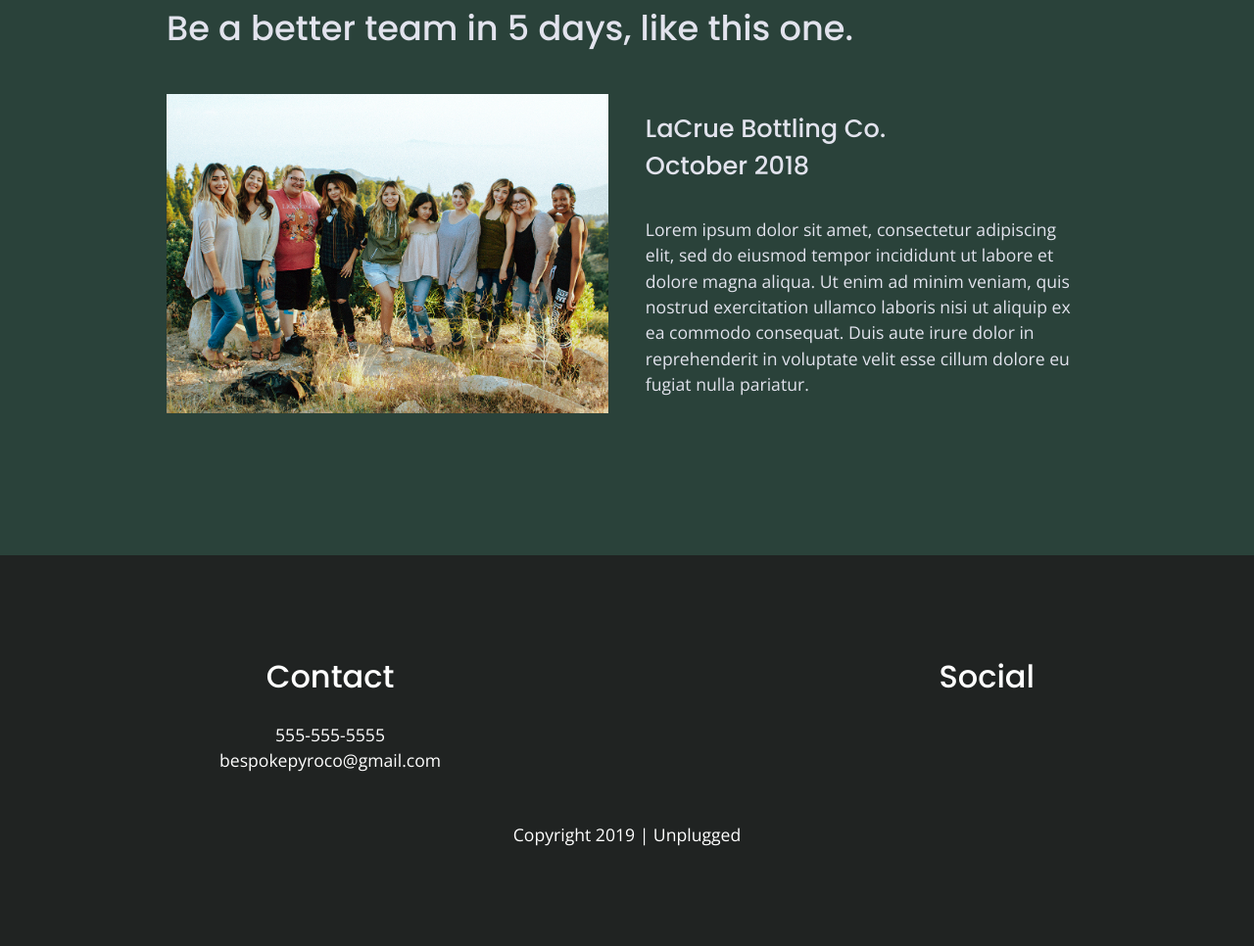
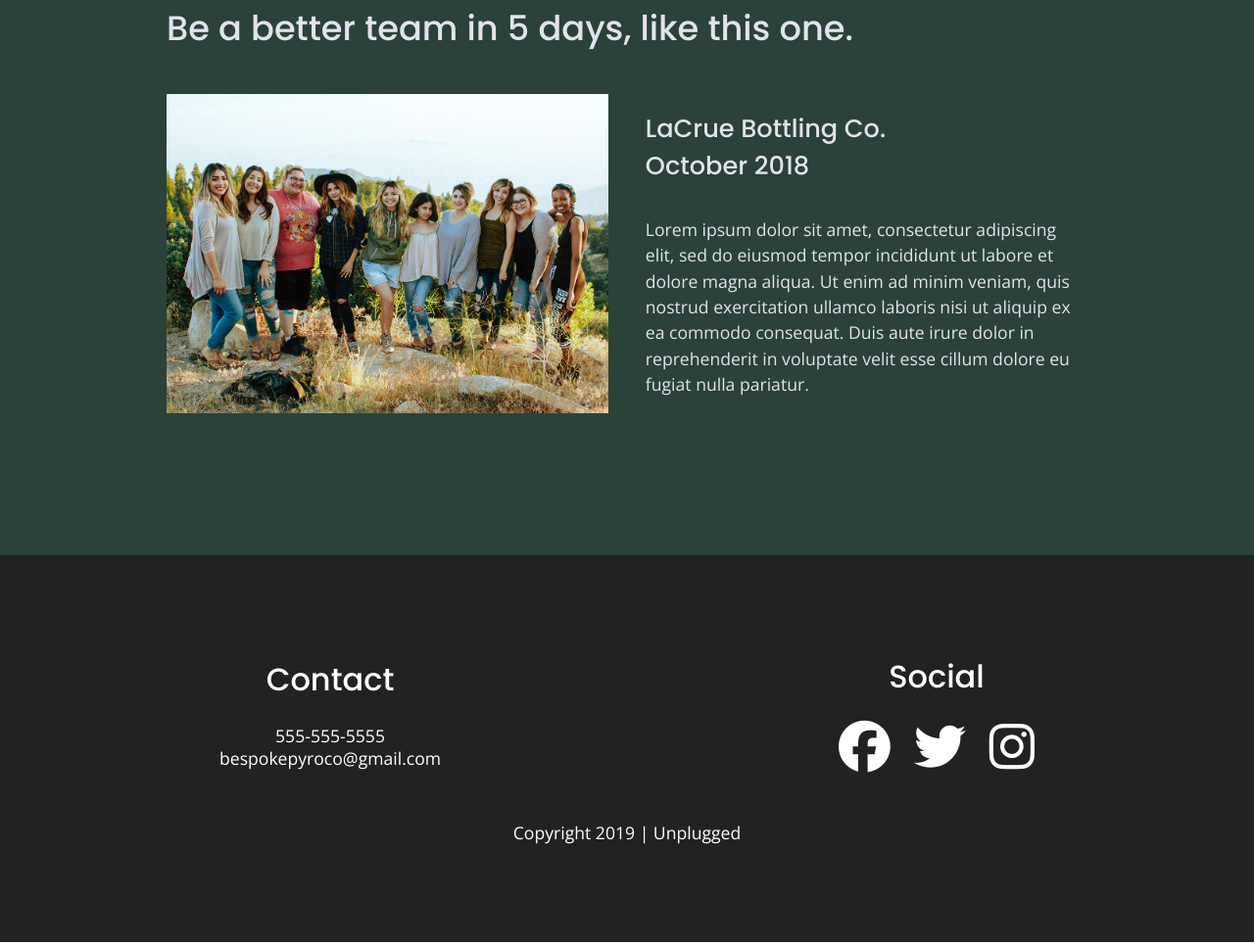
Before and after one commit to amelita-l/bespoke-pyro-co, a website built with Parcel: page index.html in a window 1280 px wide. Shown: the part 2022-2988 px from the top of the page at 98% size. Built offline with nearby package versions, Linux system fonts and the light colour scheme.

Commit message:
Styled icons

```diff
--- a/css/main.css
+++ b/css/main.css
@@ -258,6 +258,11 @@ footer .social-icons {
   display: flex;
   justify-content: space-around;
   align-items: center;
+}
+
+footer .social-icons i {
+  color: white;
+  font-size: 3em;
 }
 
 footer .social-icons p {
@@ -714,15 +719,27 @@ footer .content-wrapper {
   margin: 100px 0;
 }
 
-.footer-content {
-  display: flex;
-  justify-content: space-between;
-  align-items: flex-start;
+footer .footer-content {
+    display: flex;
+    justify-content: space-between;
+    align-items: center;
+    flex-direction: row;
 }
+
+ footer p {
+      line-height: 1.285;
+  }
+
+footer .social-icons {
+    width: 12.5em;
+    justify-content: space-between;
+  }
+
 
 footer .social {
   padding: 0;
   margin: 0;
+  justify-content: space-between;
 }
 
 footer .contact {
@@ -732,7 +749,14 @@ footer .contact {
 footer .copyright {
   margin-bottom: 0;
   padding-bottom: 0;
+  width: 100%;
 }
+
+  footer h4 {
+    font-size: 1.5em;
+  }
+
+
 
 /****** ABOUT PAGE ******/
 
--- a/index.html
+++ b/index.html
@@ -160,9 +160,15 @@
         <div class="social">
           <h4>Social</h4>
           <div class="social-icons">
-            <p><a href="https://www.facebook.com/aaaamelita" target="_blank"></a></p>
-            <p><a href="https://www.twitter.com/bespokepyroco" target="_blank"></a></p>
-            <p><a href="https://www.instagram.com/bespoke_pyro_co/" target="_blank"></a></p>
+            <p>
+              <a href="https://www.facebook.com/aaaamelita" target="_blank"><i class="fab fa-facebook"></i></a>
+            </p>
+            <p>
+              <a href="https://www.twitter.com/bespokepyroco" target="_blank"><i class="fab fa-twitter"></i></a>
+            </p>
+            <p>
+           <a href="https://www.instagram.com/bespoke_pyro_co/" target="_blank"><i class="fab fa-instagram"></i></a>
+          </p>
           </div>
       </div>
     </div>
```
Also changed, not shown: about/index.html (+11 -3 lines), faq/index.html (+11 -3 lines).
